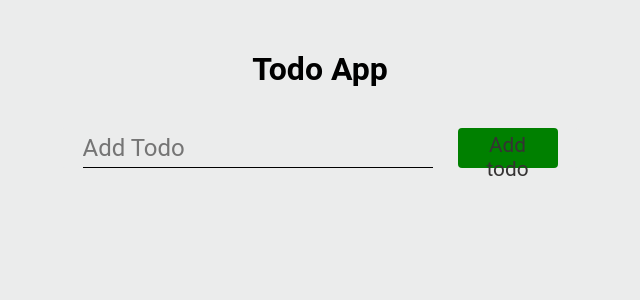
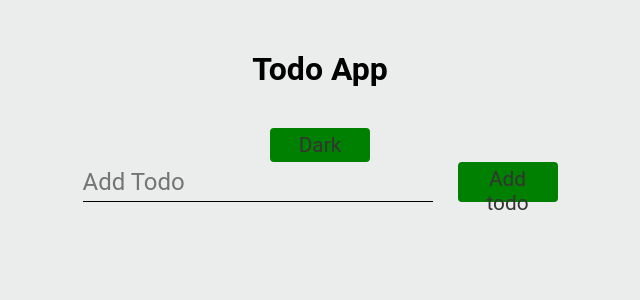
Before and after one commit to brian-ambani/react-projects, a React (Create React App) app in the folder todo-app/: page / in a window 1280 px wide. Shown: the top 300 px of the page, without its empty margins (320-960 px from the left). Built offline with nearby package versions, Linux system fonts and the light colour scheme.

Commit message:
updated the dark thene toggler

```diff
--- a/todo-app/src/components/addTodo/AddTodo.jsx
+++ b/todo-app/src/components/addTodo/AddTodo.jsx
@@ -15,9 +15,16 @@ export default function AddTodo({ inputText, setInputText, todos, setTodos }) {
     setInputText("");
   };
 
+  // Change background color but doesn't work
+  const handleBackground = () => {
+    const body = document.querySelector("body");
+    body.classList.toggle("dark");
+  };
+
   return (
     <div className={styles.AddTodo}>
       <h1>Todo App</h1>
+      <button onClick={handleBackground}>Dark</button>
       <div className={styles.todoInput}>
         <input
           value={inputText}
--- a/todo-app/src/components/addTodo/AddTodo.module.css
+++ b/todo-app/src/components/addTodo/AddTodo.module.css
@@ -48,3 +48,9 @@ button {
 button:hover {
   background: #2ecc71;
 }
+
+/* This does not work */
+.dark {
+  background: #353333;
+  color: #fff;
+}
```
